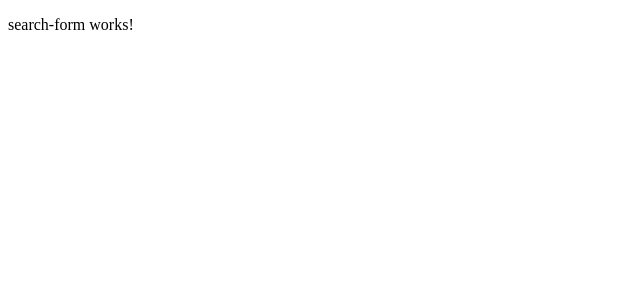
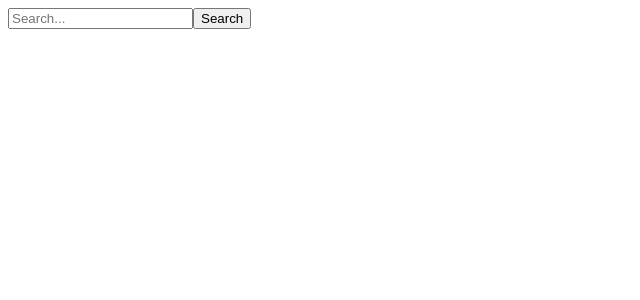
Before and after one commit to TkachukRR/31-search, an Angular app: page / in a window 1280 px wide. Shown: the top 300 px of the page, without its empty margins (0-640 px from the left). Built offline with nearby package versions, Linux system fonts and the light colour scheme.

Commit message:
001 Added searching form

```diff
--- a/src/app/app.module.ts
+++ b/src/app/app.module.ts
@@ -5,6 +5,7 @@ import { AppRoutingModule } from './app-routing.module';
 import { AppComponent } from './app.component';
 import { SearchListComponent } from './search-list/search-list.component';
 import { SearchFormComponent } from './search-form/search-form.component';
+import { ReactiveFormsModule } from "@angular/forms";
 
 @NgModule({
   declarations: [
@@ -14,7 +15,8 @@ import { SearchFormComponent } from './search-form/search-form.component';
   ],
   imports: [
     BrowserModule,
-    AppRoutingModule
+    AppRoutingModule,
+    ReactiveFormsModule
   ],
   providers: [],
   bootstrap: [AppComponent]
--- a/src/app/search-form/search-form.component.html
+++ b/src/app/search-form/search-form.component.html
@@ -1 +1,4 @@
-<p>search-form works!</p>
+<form [formGroup]="searchingForm">
+  <input type="text" formControlName="value" placeholder="Search...">
+  <button type="submit" (click)="onSubmit()">Search</button>
+</form>
--- a/src/app/search-form/search-form.component.ts
+++ b/src/app/search-form/search-form.component.ts
@@ -1,4 +1,5 @@
-import { Component } from '@angular/core';
+import { Component, inject } from '@angular/core';
+import { FormBuilder } from "@angular/forms";
 
 @Component({
   selector: 'app-search-form',
@@ -6,5 +7,19 @@ import { Component } from '@angular/core';
   styleUrls: ['./search-form.component.scss']
 })
 export class SearchFormComponent {
+  private _formBuilder = inject(FormBuilder);
 
+  public searchingForm = this._formBuilder.nonNullable.group({
+      value: this._formBuilder.nonNullable.control<string>(''),
+      date: this._formBuilder.nonNullable.control<number>(0)
+    }
+  )
+
+  public onSubmit(){
+    this.setActualFormDate()
+  }
+
+  private setActualFormDate(){
+    this.searchingForm.controls.date.patchValue(Date.now())
+  }
 }
```
